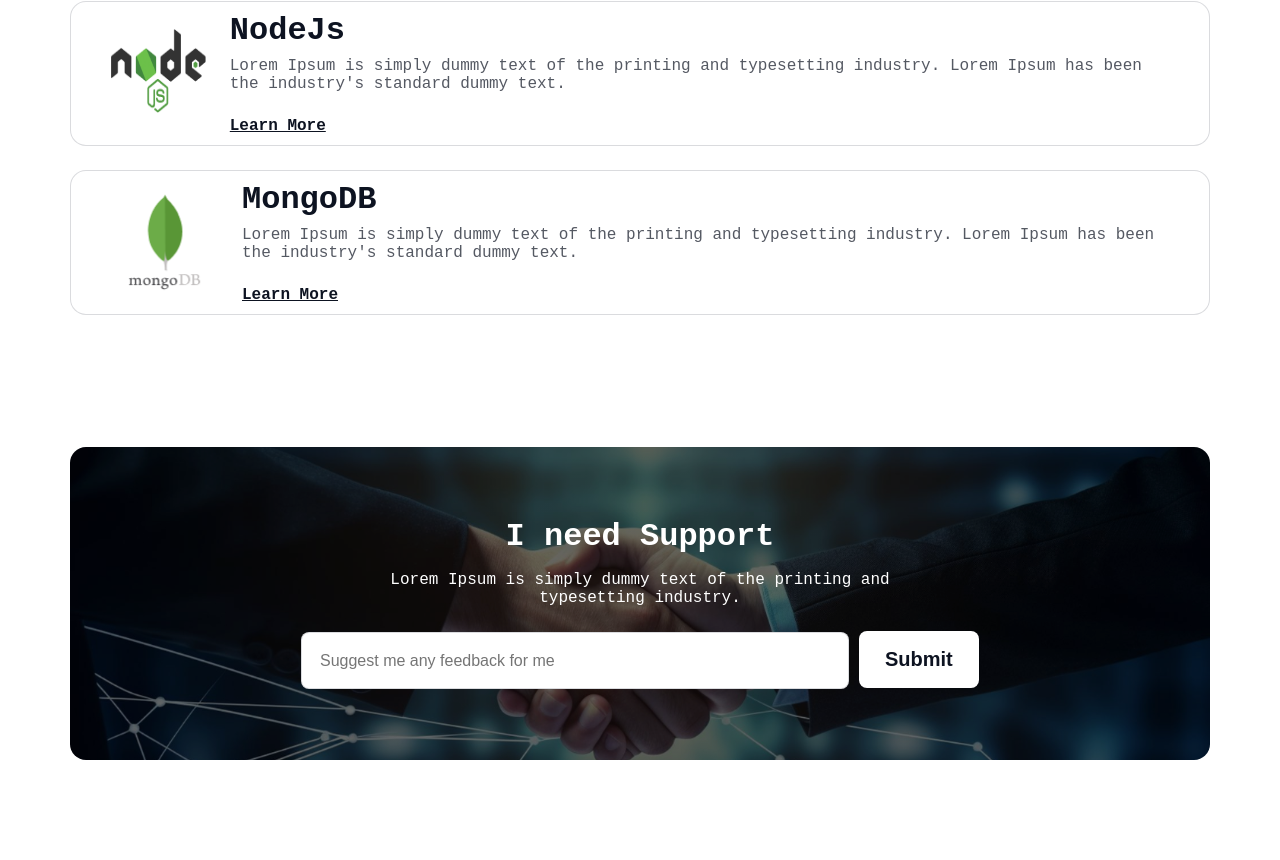
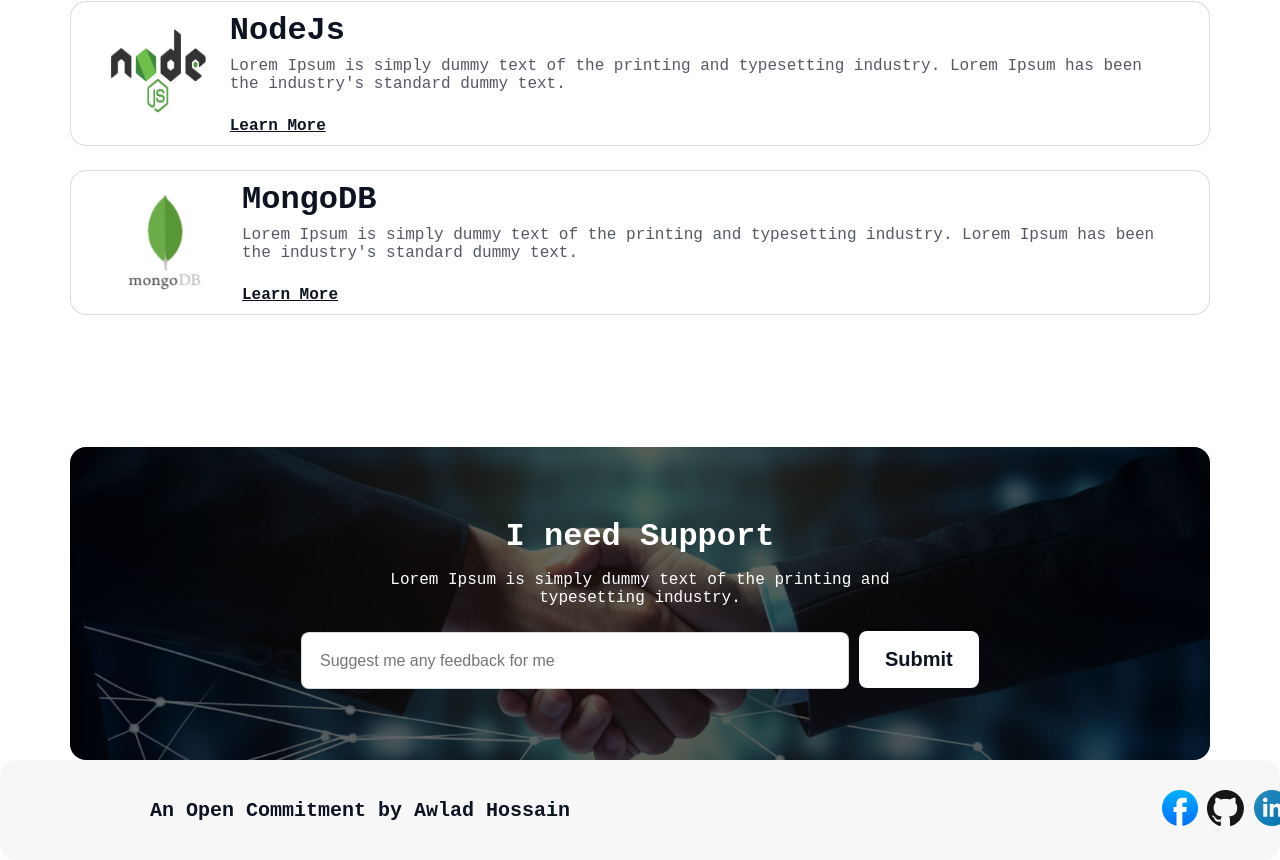
Before and after one commit to ahmed-tuhin/Assignment-1, a plain HTML site: page index.html in a window 1280 px wide. Shown: the part 4194-5054 px from the top of the page. Before the commit the page ends 4954 px from the top, so only its background shows below. Drawn offline with Linux system fonts and the light colour scheme; a web font is replaced by a local one.

Commit message:
finished the footer section

```diff
--- a/index.html
+++ b/index.html
@@ -207,7 +207,15 @@
     </section>
 
   </main>
-  <footer>
+  <footer class="footer">
+    <div class="footer-container">
+      <h3 class="footer-content">An Open Commitment by Awlad Hossain</h3>
+      <div>
+        <img src="images/facebook.png" alt="">
+        <img src="images/github.png" alt="">
+        <img  src="images/linkedin-icon 1.png" alt="">
+      </div>
+    </div>
 
   </footer>
 </body>
--- a/styles/style.css
+++ b/styles/style.css
@@ -527,3 +527,31 @@ border-radius: 8px;
 background: rgb(255, 255, 255);
 border: none;
 }
+/* footer styles */
+.footer{
+  border-radius: 16px;
+background: rgba(13, 19, 33, 0.03);
+ max-width:1440px;
+height: 100px;
+display: flex;
+flex-direction: column;
+justify-content: center;
+align-items: flex-start;
+margin: 0 auto;
+}
+.footer-container{
+
+  width: 1140px;
+height: 36px;
+margin: 36px 150px;
+display: flex;
+justify-content: space-between;
+align-items: center;
+}
+
+.footer-content{
+  color: rgb(13, 19, 33);
+
+font-size: 20px;
+font-weight: 600;
+}
```
